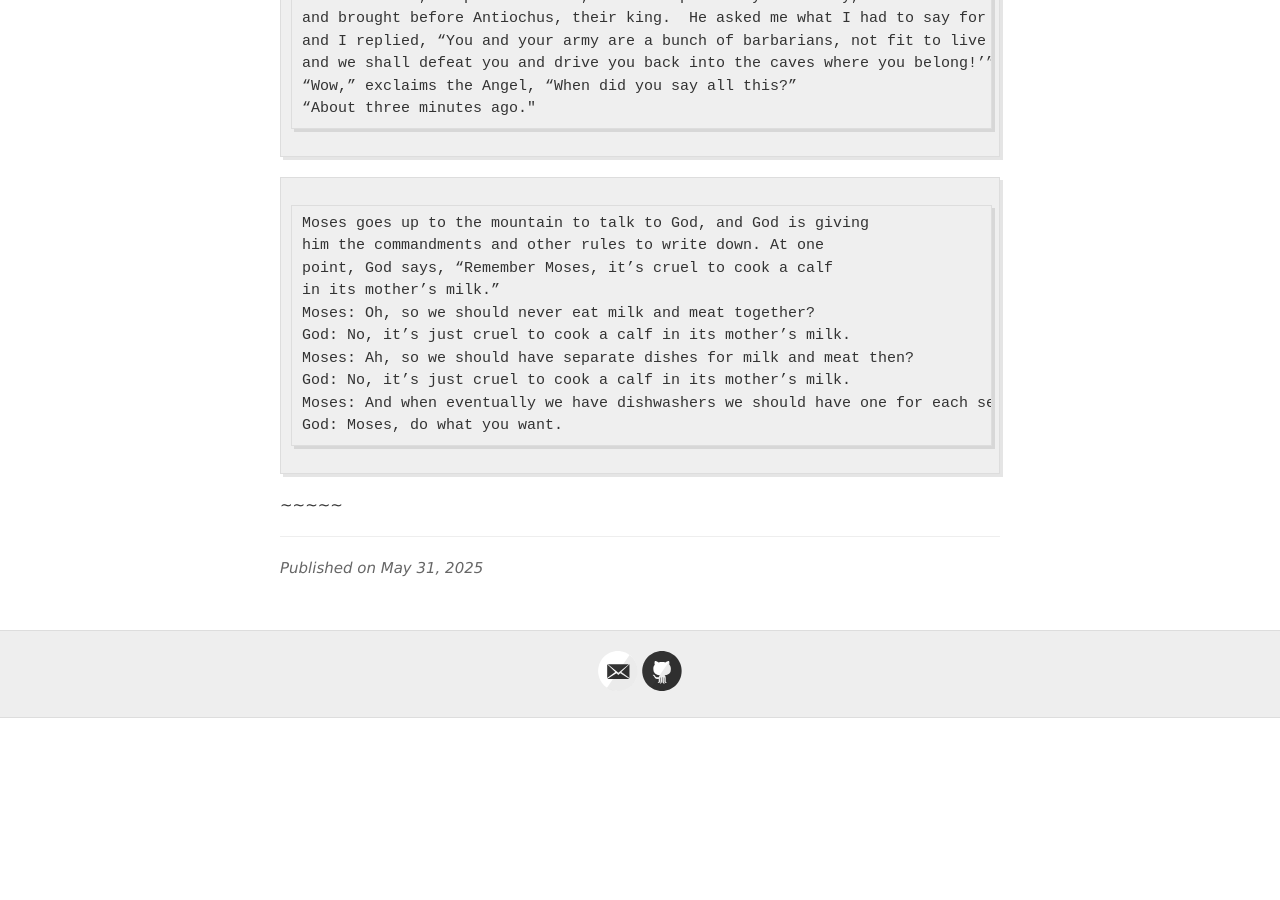
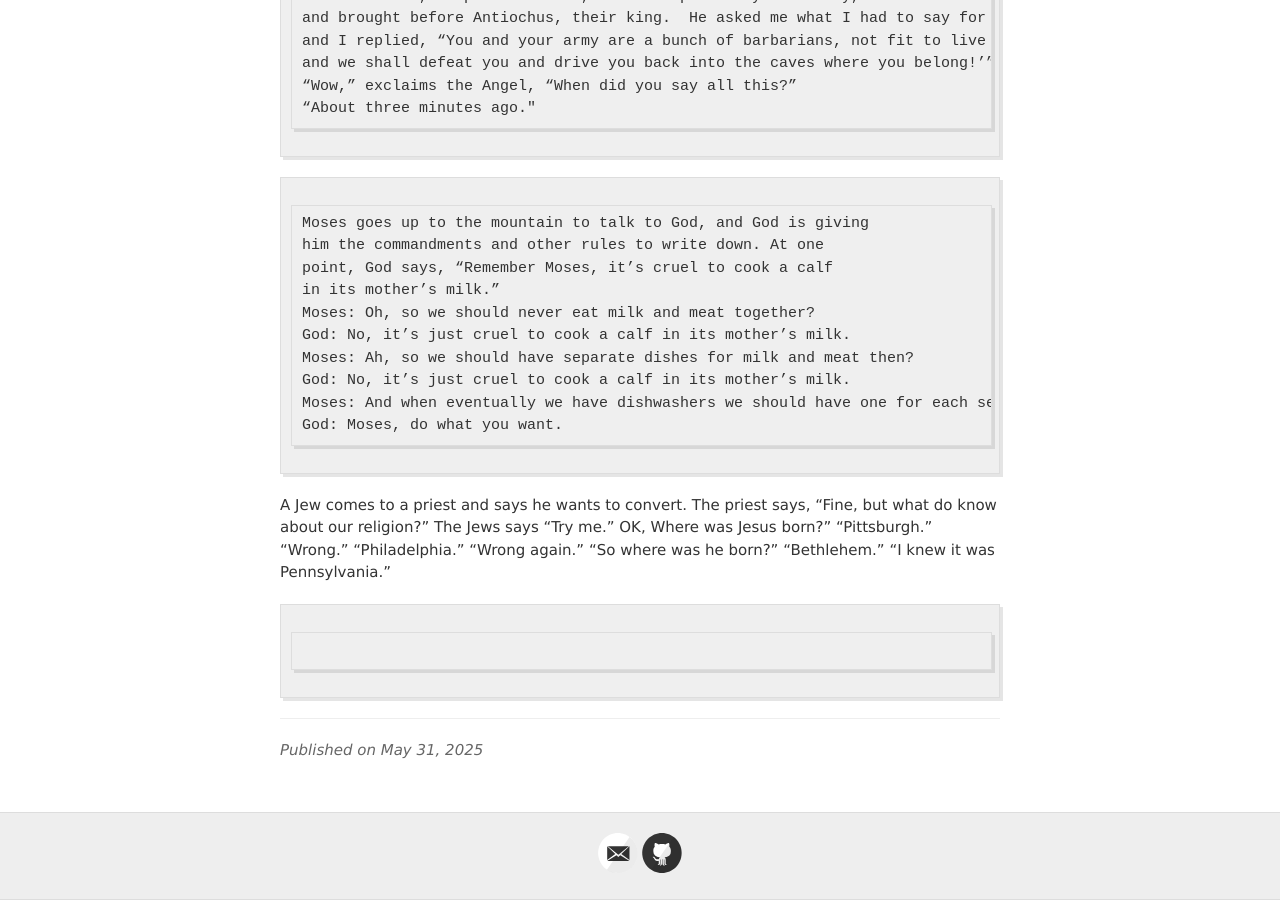
Before and after one commit to jvmallow/jvmallow.github.io, a Jekyll site: the page built from _posts/2025-05-31-Jewish_Humor.md, in a window 1280 px wide and 900 px high, scrolled down 8349 px. Built offline with Jekyll 4.4.1, drawn with Linux system fonts in a browser that asks for light colours; a script that is not in the unit is left out; before the commit the page ends 9067 px from its top, so only the background shows below that.

Commit message:
Update 2025-05-31-Jewish_Humor.md

```diff
--- a/_posts/2025-05-31-Jewish_Humor.md
+++ b/_posts/2025-05-31-Jewish_Humor.md
@@ -339,5 +339,18 @@ God: No, it’s just cruel to cook a calf in its mother’s milk.
 Moses: And when eventually we have dishwashers we should have one for each set of plates?
 God: Moses, do what you want.
 ~~~~~
+A Jew comes to a priest and says he wants to convert.
+The priest says, "Fine, but what do know about our religion?"
+The Jews says "Try me."
+OK, Where was Jesus born?"
+"Pittsburgh."
+"Wrong."
+"Philadelphia."
+"Wrong again."
+"So where was he born?"
+"Bethlehem."
+"I knew it was Pennsylvania."
 
 ~~~~~
+
+~~~~~
```
